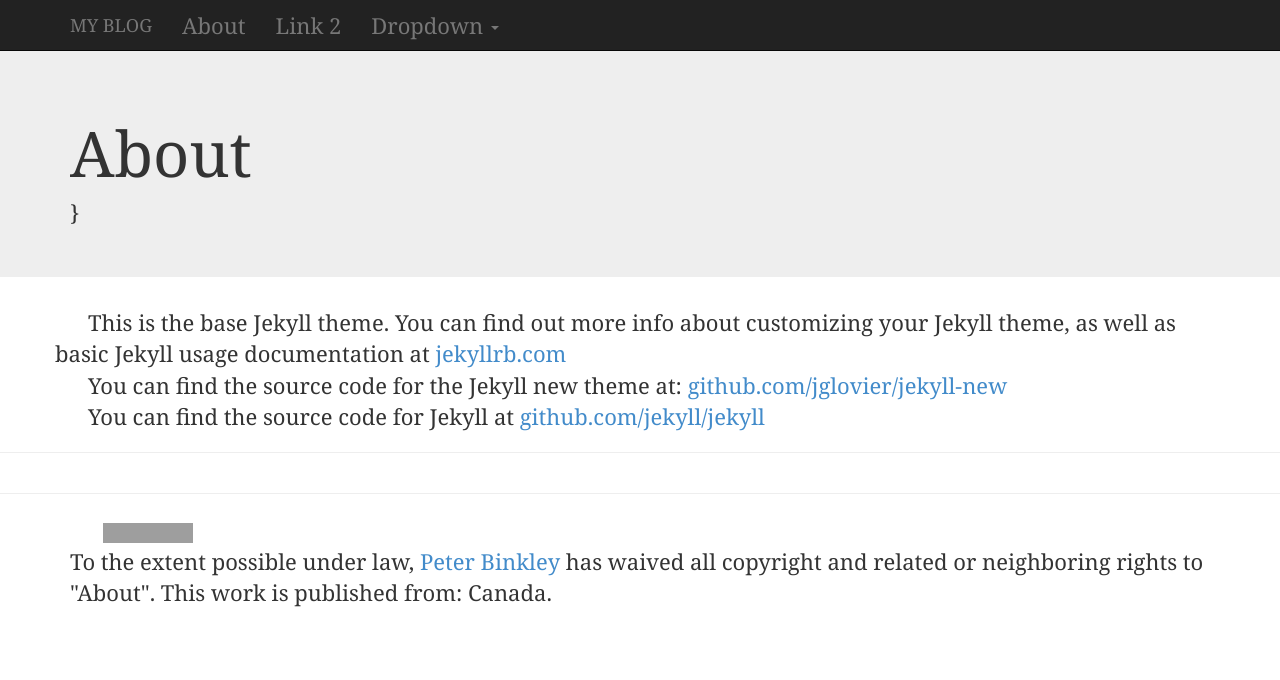
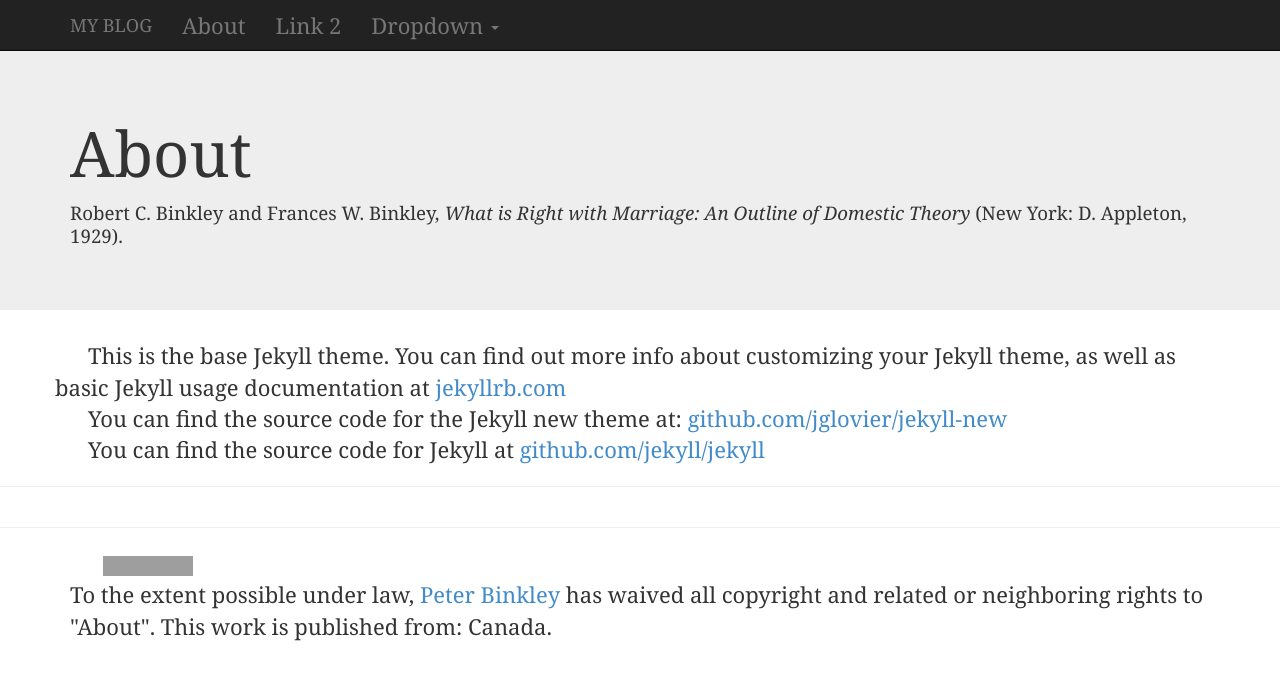
Before and after one commit to pbinkley/jekyll-book, a Jekyll site: the page built from about.md, in a window 1280 px wide. Shown: the top 680 px of the page. Built offline with Jekyll 4.4.1, drawn with Linux system fonts in a browser that asks for light colours; nearby versions of some CDN libraries; grey boxes are pictures that could not be loaded.

Commit message:
Add citation include

```diff
--- /dev/null
+++ b/_includes/citation.html
@@ -0,0 +1 @@
+<div class="citation">Robert C. Binkley and Frances W. Binkley, <em>What is Right with Marriage: An Outline of Domestic Theory</em> (New York: D. Appleton, 1929).</div>
--- a/_includes/header.html
+++ b/_includes/header.html
@@ -21,7 +21,7 @@
           <div class="col-sm-12 col-lg-12">
           {% include sectionnav.html %}
             <h1>{{ page.title }}</h1>
-          }
+          {% include citation.html %}
           </div>
         {% endif %}
       </div>
--- a/css/main.css
+++ b/css/main.css
@@ -10,6 +10,11 @@ body {
 }
 .sectionlink.right {
 	text-align: right;
+}
+.citation {
+	margin: 15px 0;
+	line-height: 120%;
+	font-size: 0.85em;
 }
 
 body,
```
